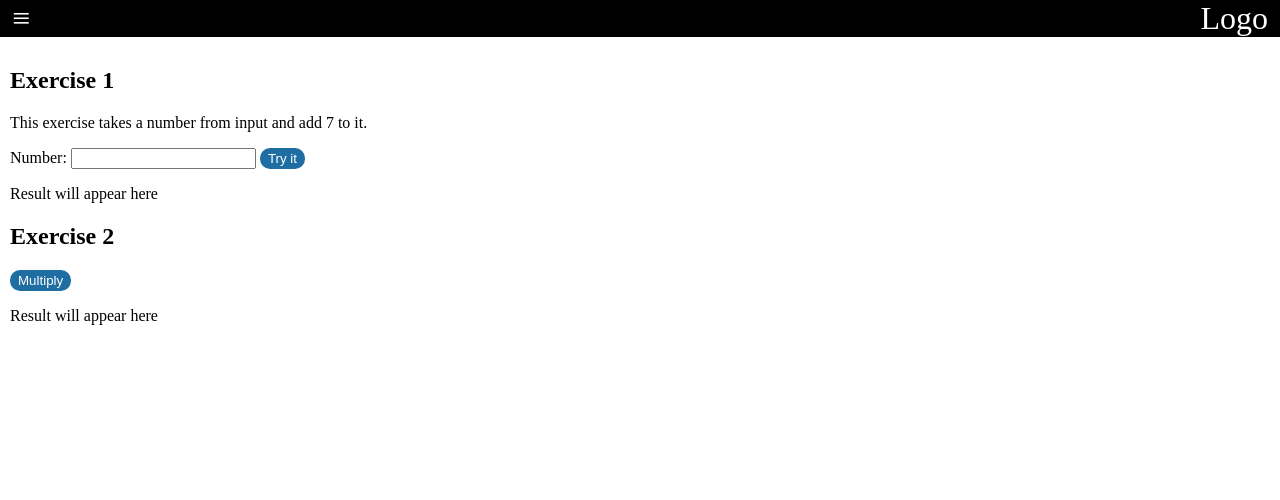
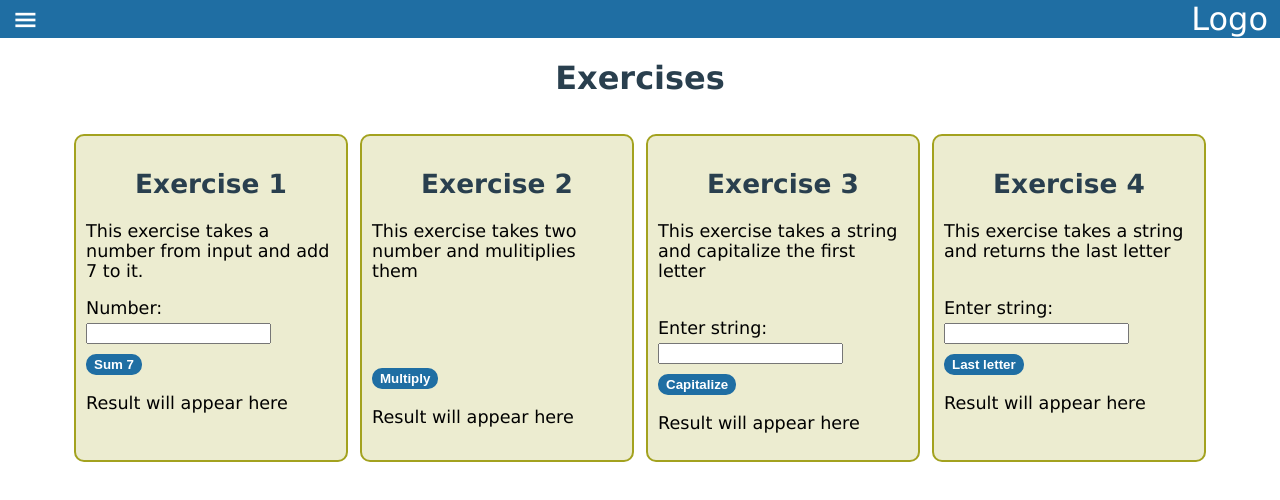
Before and after one commit to Lemeson/jsFTOP, a plain HTML site: page index.html in a window 1280 px wide. Drawn offline with Linux system fonts and the light colour scheme.

Commit message:
Exercise 4 complete

```diff
--- a/css/style.css
+++ b/css/style.css
@@ -4,7 +4,7 @@ body {
     padding: 0;
     margin: 0;
     box-sizing: border-box;
-
+    font-family:'Lucida Sans', 'Lucida Sans Regular', 'Lucida Grande', 'Lucida Sans Unicode', Geneva, Verdana, sans-serif
 }
 
 .caixa {
@@ -12,21 +12,18 @@ body {
     height: 0px;
 }
 
+.card>input {
+    display: block;
+    margin-top:5px;
+}
 
 #menu-toggle:checked ~ .caixa {
     width: 10px;
     height: 10px;
-    background-color: pink;
 }
 
-#menu-toogle {
-
-}
-
-
-
 nav {
-    background-color: #000;
+    background-color: #1F6EA3;
     color: #fff;
     font-size: 2em;
 }
@@ -50,13 +47,18 @@ nav .push-right {
 
 .box {
     display: none;
-    width: 200px;
-    height: 94vh;
-    background-color: #000;
+    width: auto;
+    height: auto;
+    background-color: #1F6EA3;
     margin: 0;
-    padding: 0;
+    padding: 0px 10px;
 }
 
+.box a {
+    color: #fff;
+    text-decoration:solid;
+    font-size: 0.5em;
+}
 .check-box-menu  {
     display: none;
 }
@@ -67,14 +69,62 @@ nav .push-right {
 }
 
 .content {
-    margin: 10px;
+    display: flex;
+    flex-direction: column;
+}
+
+#exercises {
+    color: #293F4E;
+    align-self: center;
+}
+
+.exercise1-content {
+    display: flex;
+    margin-top: 15px;
+    gap: 12px;
+    margin-left: auto;
+    margin-right: auto;
+}
+
+.card {
+    width: 250px;
+    height: auto;
+    border: 2px solid #A3A21F;
+    padding: 10px;
+    border-radius: 10px;
+    font-size: 1.1em;
+    background-color: #A3A21F35;
+}
+
+.card > h2 {
+    text-align: center;
+}
+
+.exercise {
+    color: #293F4E;
+
 }
 
 button {
-    background-color: #1f6ea3;
+    background-color: #1F6EA3;
     color: #fff;
     border-radius: 10px;
-    border: 2px solid #1f6ea3;
+    border: 2px solid #1F6EA3;
     width: auto;
     height: auto;
+    margin: 10px 0 0 0;
+    font-weight: 750;
 }
+
+/* Chrome, Safari, Edge, Opera */
+input::-webkit-outer-spin-button,
+input::-webkit-inner-spin-button {
+  -webkit-appearance: none;
+  margin: 0;
+}
+
+
+/* Firefox */
+input[type=number] {
+    -moz-appearance: textfield;
+  }
--- a/index.html
+++ b/index.html
@@ -17,7 +17,7 @@
                 <div id="toogle-menu">
                     <input class="check-box-menu" id="menu-toogle" type="checkbox">
                     <div class="box">
-                        <a href="#exercise1">ds</a>
+                        <a href="#exercise1">Exercise 1</a>
                     </div>
                 </div>
             </li>
@@ -26,19 +26,47 @@
     </nav>
 
     <div class="content">
-        <h2 class="exercise1">Exercise 1</h2>
-        <p>This exercise takes a number from input and add 7 to it.</p>
-        Number: <input type="number" id="numberInput" name="number">
+        <h1 id="exercises">Exercises</h1>
+        <div class="exercise1-content">
+            <div class="card">
+                <h2 class="exercise" id="exercise1">Exercise 1</h2>
+                <p>This exercise takes a number from input and add 7 to it.</p>
+                Number: <input type="number" id="numberInput" name="number">
 
-        <button type="button" onclick="add7()">Try it</button>
+                <button type="button" onclick="add7()">Sum 7</button>
 
-        <p id="result">Result will appear here</p>
+                <p id="result">Result will appear here</p>
+            </div>
 
+            <div class="card">
+                <h2 class="exercise"> Exercise 2</h2>
+                <p>This exercise takes two number and mulitiplies them</p>
+                <br><br><br>
+                <button type="button" onclick="multiply()">Multiply</button>
+                <p id="result2">Result will appear here</p>
+            </div>
 
-        <h2> Exercise 2</h2>
+            <div class="card">
+                <h2 class="exercise"> Exercise 3</h2>
+                <p>This exercise takes a string and capitalize the first letter</p>
+                <br>
+                Enter string:
+                <input type="text" id="capitalize">
+                <button type="button" onclick="capitalize()">Capitalize</button>
+                <p id="result3">Result will appear here</p>
+            </div>
 
-        <button type="button" onclick="multiply()">Multiply</button>
-        <p id="result2">Result will appear here</p>
+            <div class="card">
+                <h2 class="exercise"> Exercise 4</h2>
+                <p>This exercise takes a string and returns the last letter</p>
+                <br>
+                Enter string:
+                <input type="text" id="lastletter">
+                <button type="button" onclick="lastletter()">Last letter</button>
+                <p id="result4">Result will appear here</p>
+            </div>
+        </div>
+
     </div>
 
 </body>
--- a/js/javascript.js
+++ b/js/javascript.js
@@ -2,7 +2,6 @@ function add7() {
     var number = document.getElementById("numberInput").value;
     var result = parseFloat(number) + 7;
     document.getElementById("result").innerText = result;
-    return( console.log(result));
 }
 
 function multiply() {
@@ -15,7 +14,26 @@ function multiply() {
     result2 = number1 * number2;
     console.log(`${number1} * ${number2} =  ${number1 * number2}`);
 
+    document.getElementById("result2").textContent = result2;
+}
 
+function capitalize() {
+    var frase = document.getElementById("capitalize").value;
+    // The manipulation of the string goes here
+    var firstLetter = frase.charAt(0);
+    var remainingLetters = frase.slice(1);
+    var firstLetterCapitalized = firstLetter.toUpperCase();
+    var capitalizedFrase = firstLetterCapitalized + remainingLetters;
 
-    document.getElementById("result2").textContent = result2
+    console.log(capitalizedFrase);
+    document.getElementById("result3").innerText = capitalizedFrase +".";
 }
+
+function lastletter() {
+    word = document.getElementById("lastletter").value;
+    word = word.trim();
+    var arrayWord = word.split("");
+    var lastLetterCaptured = arrayWord[arrayWord.length-1];
+    document.getElementById("result4").innerText = lastLetterCaptured;
+    console.log(lastLetterCaptured);
+}
```
